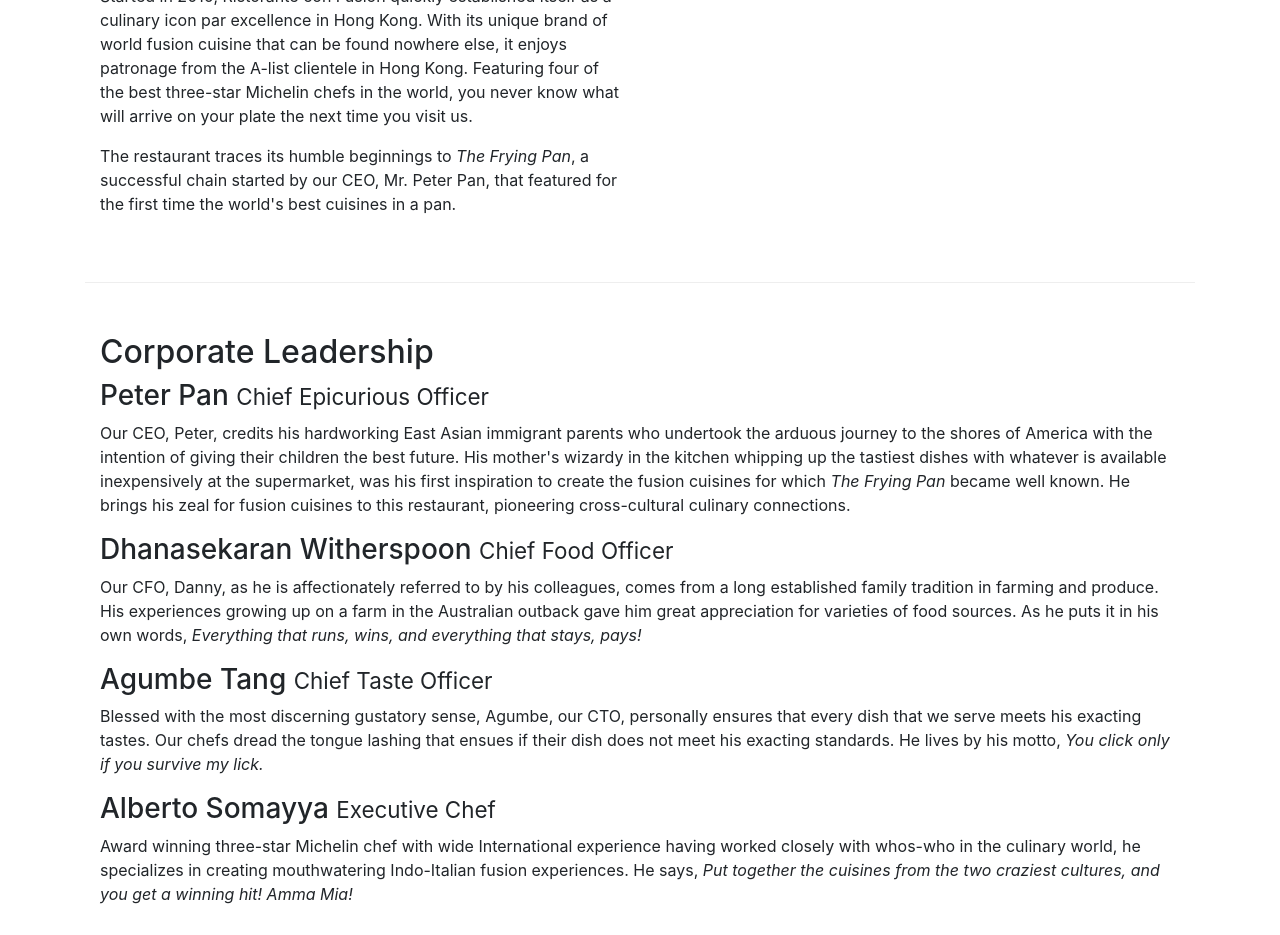
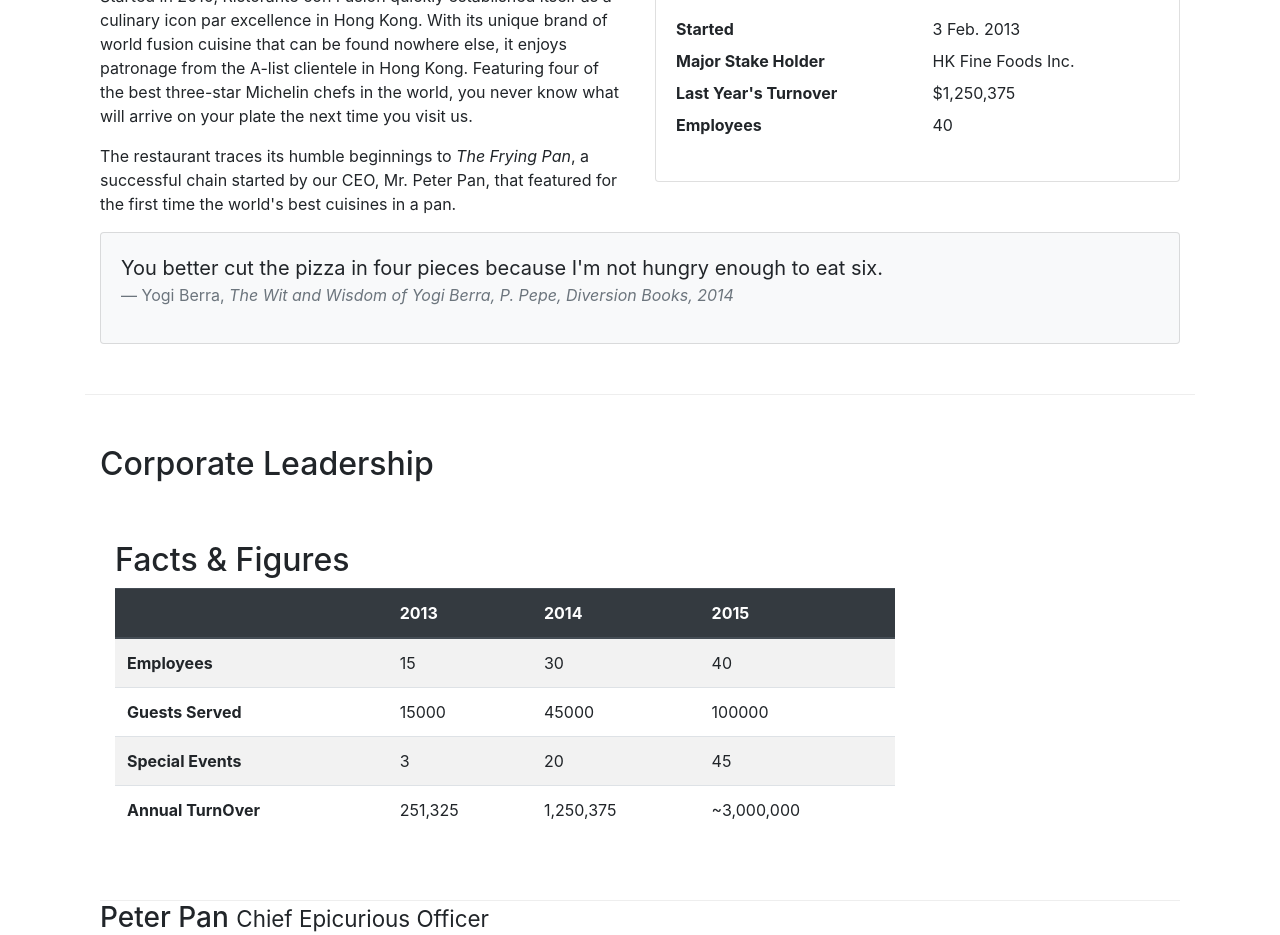
Before and after one commit to gundetichinnesh/conFUsion, a website: page aboutus.html in a window 1280 px wide. Shown: the part 628-1563 px from the top of the page. Drawn offline with nearby package versions, Linux system fonts and the light colour scheme.

Commit message:
tables and cards

```diff
--- a/aboutus.html
+++ b/aboutus.html
@@ -63,12 +63,41 @@
         </div>
 
         <div class ="row row-content">
-            <div class ="col-12 col-sm-6" >
-                <h2>Our History</h2>
-                <p>Started in 2010, Ristorante con Fusion quickly established itself as a culinary icon par excellence in Hong Kong. With its unique brand of world fusion cuisine that can be found nowhere else, it enjoys patronage from the A-list clientele in Hong Kong.  Featuring four of the best three-star Michelin chefs in the world, you never know what will arrive on your plate the next time you visit us.</p>
-                <p>The restaurant traces its humble beginnings to <em>The Frying Pan</em>, a successful chain started by our CEO, Mr. Peter Pan, that featured for the first time the world's best cuisines in a pan.</p>
+            <div class ="col-sm-6" >
+                <div>
+                 <h2>Our History</h2>
+                 <p>Started in 2010, Ristorante con Fusion quickly established itself as a culinary icon par excellence in Hong Kong. With its unique brand of world fusion cuisine that can be found nowhere else, it enjoys patronage from the A-list clientele in Hong Kong.  Featuring four of the best three-star Michelin chefs in the world, you never know what will arrive on your plate the next time you visit us.</p>
+                 <p>The restaurant traces its humble beginnings to <em>The Frying Pan</em>, a successful chain started by our CEO, Mr. Peter Pan, that featured for the first time the world's best cuisines in a pan.</p>
+                </div>
             </div>
-            <div>
+            <div class="col-sm">
+                <div class="card">
+                 <h3 class="card-header bg-primary text-white">Facts At a Glance</h3>
+                    <div class="card-body">
+                            <dl class="row">
+                                <dt class="col-6">Started</dt>
+                                <dd class="col-6">3 Feb. 2013</dd>
+                                <dt class="col-6">Major Stake Holder</dt>
+                                <dd class="col-6">HK Fine Foods Inc.</dd>
+                                <dt class="col-6">Last Year's Turnover</dt>
+                                <dd class="col-6">$1,250,375</dd>
+                                <dt class="col-6">Employees</dt>
+                                <dd class="col-6">40</dd>
+                            </dl>
+                    </div>
+                </div>
+            </div>
+            <div class="col-12">
+                <div class="card card-body bg-light">
+                    <blockquote class="blockquote">
+                        <p class="mb-0">You better cut the pizza in four pieces because
+                            I'm not hungry enough to eat six.</p>
+                        <footer class="blockquote-footer">Yogi Berra,
+                            <cite title="Source Title">The Wit and Wisdom of Yogi Berra,
+                            P. Pepe, Diversion Books, 2014</cite>
+                        </footer>
+                    </blockquote>
+                </div>
             </div>
         </div>
 
@@ -76,6 +105,55 @@
         <div class="row row-content">
             <div class="col-12 col-sm-12">
                 <h2>Corporate Leadership</h2>
+                <div class="row row-content">
+                    <div class="col-12 col-sm-9">
+                        <h2> Facts &amp; Figures </h2>
+                        <div class="table-responsive">
+                            <table class="table table-striped">
+                                <thead class="thead-dark">
+                                 <tr>
+                                    <th>&nbsp;</th>
+                                    <th>2013</th>
+                                    <th>2014</th>
+                                    <th>2015</th>
+                                 </tr>
+                                </thead>
+                                <tbody>
+                                    <tr>
+                                        <th>Employees</th>
+                                        <td>15</td>
+                                        <td>30</td>
+                                        <td>40</td>
+                                    </tr>
+                                    <tr>
+                                        <th>Guests Served</th>
+                                        <td>15000</td>
+                                        <td>45000</td>
+                                        <td>100000</td>
+                                    </tr>
+                                    <tr>
+                                        <th>Special Events</th>
+                                        <td>3</td>
+                                        <td>20</td>
+                                        <td>45</td>
+                                    </tr>
+                                    <tr>
+                                        <th>Annual TurnOver</th>
+                                        <td>251,325</td>
+                                        <td>1,250,375</td>
+                                        <td>~3,000,000</td>
+                                    </tr>
+
+                                </tbody>
+                            </table>
+                        </div>
+
+                    </div>
+                    <div class="col-12 col-sm-3">
+
+                    </div>
+
+                </div>
                 <h3>Peter Pan <small>Chief Epicurious Officer</small></h3>
                 <p class="d-none d-sm-block">Our CEO, Peter, credits his hardworking East Asian immigrant parents who undertook the arduous journey to the shores of America with the intention of giving their children the best future. His mother's wizardy in the kitchen whipping up the tastiest dishes with whatever is available inexpensively at the supermarket, was his first inspiration to create the fusion cuisines for which <em>The Frying Pan</em> became well known. He brings his zeal for fusion cuisines to this restaurant, pioneering cross-cultural culinary connections.</p>
                 <h3>Dhanasekaran Witherspoon <small>Chief Food Officer</small></h3>
```
